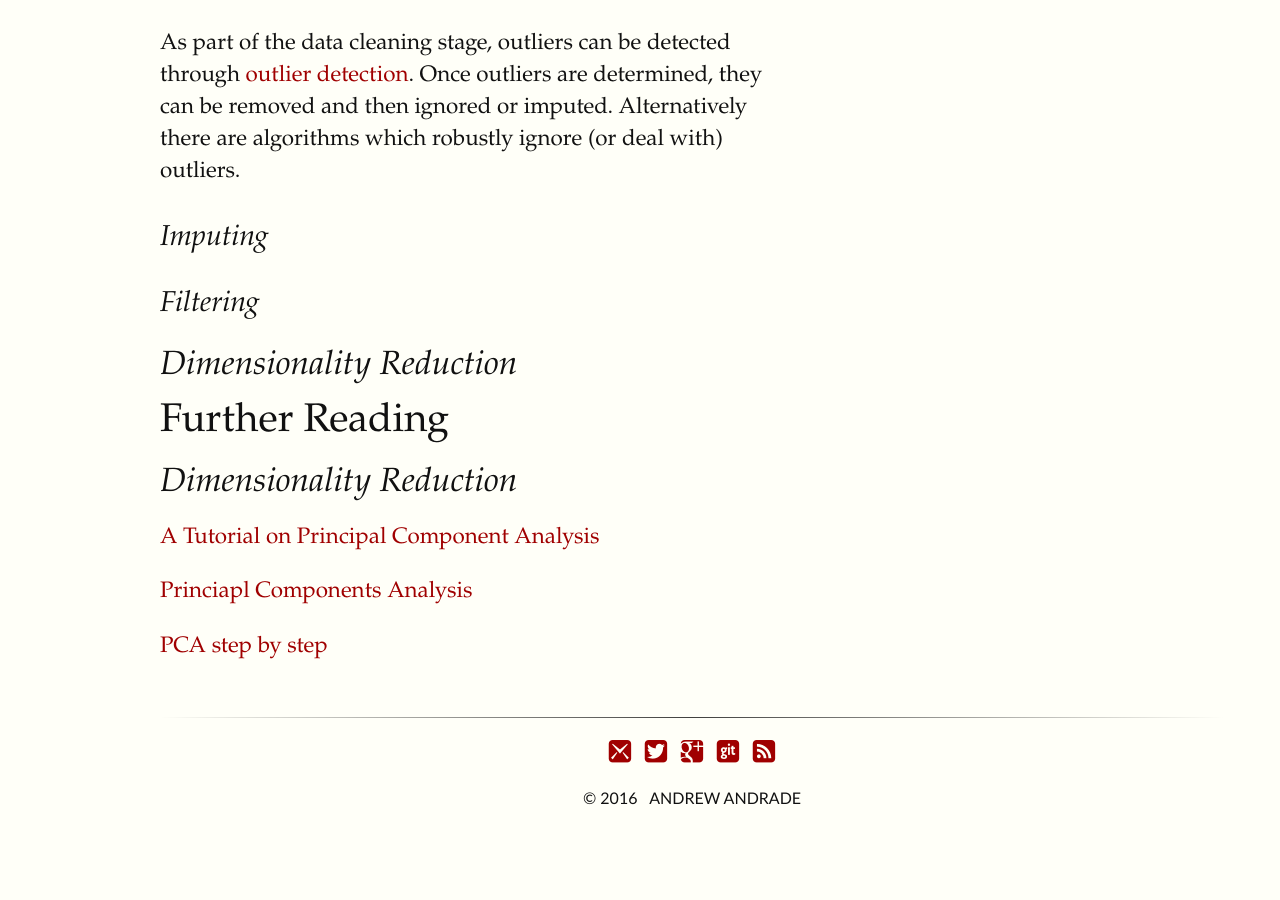
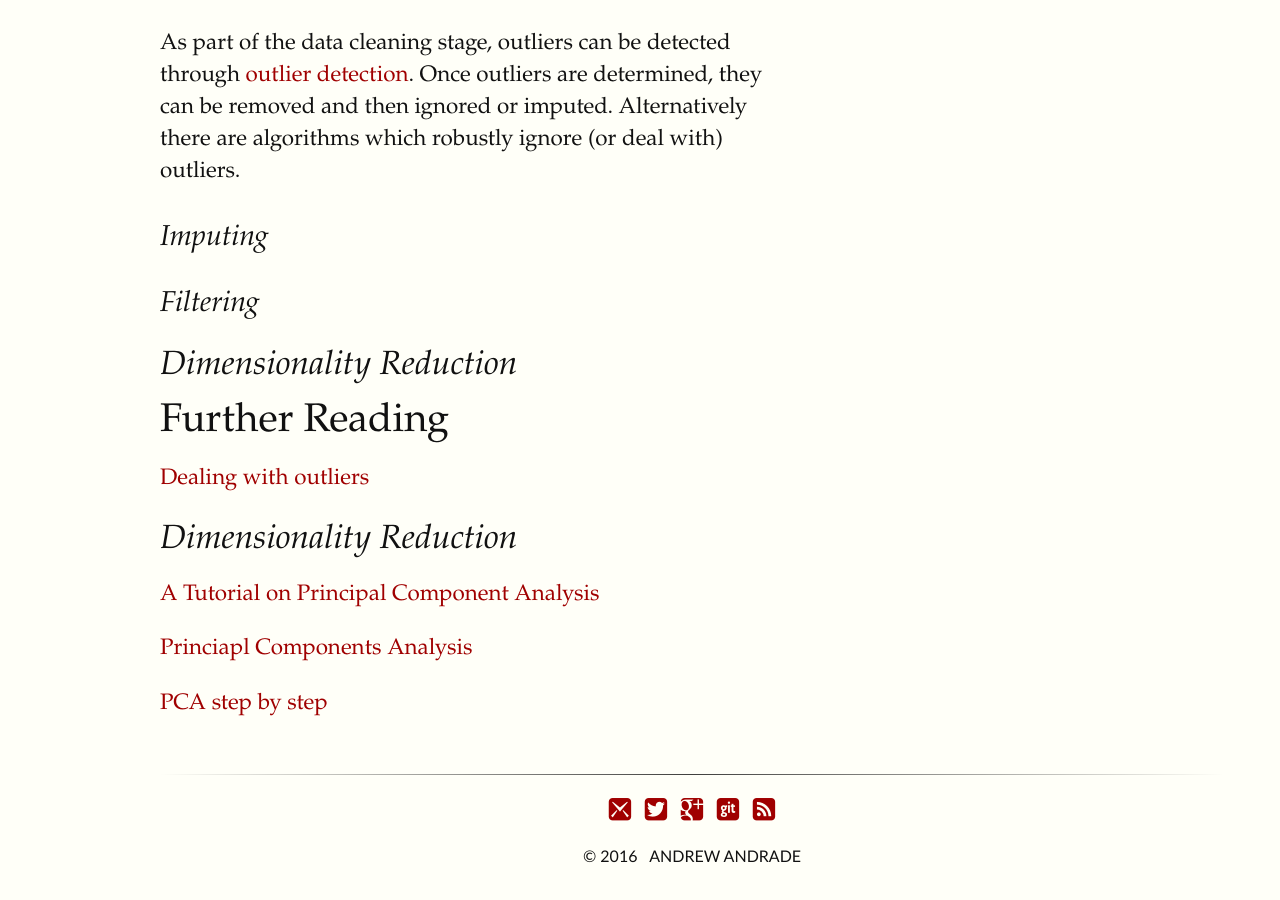
Before and after one commit to datascienceguide/datascienceguide.github.io, a Jekyll site: the page built from _posts/prepare/2016-12-24-preparing-data.md, in a window 1280 px wide and 900 px high, scrolled down 1425 px. Built offline with Jekyll 4.4.1, drawn with Linux system fonts in a browser that asks for light colours; before the commit the page ends 2267 px from its top, so only the background shows below that.

```diff
--- a/_posts/prepare/2016-12-24-preparing-data.md
+++ b/_posts/prepare/2016-12-24-preparing-data.md
@@ -39,8 +39,9 @@ As part of the data cleaning stage, outliers can be detected through [outlier de
 
 ## Dimensionality Reduction
 
+# Further Reading
 
-# Further Reading
+[Dealing with outliers](http://r-statistics.co/Outlier-Treatment-With-R.html)
 
 ## Dimensionality Reduction
 
```
Also changed, not shown: _posts/prediction/2016-12-15-ensembling.md (+2 -0 lines).
